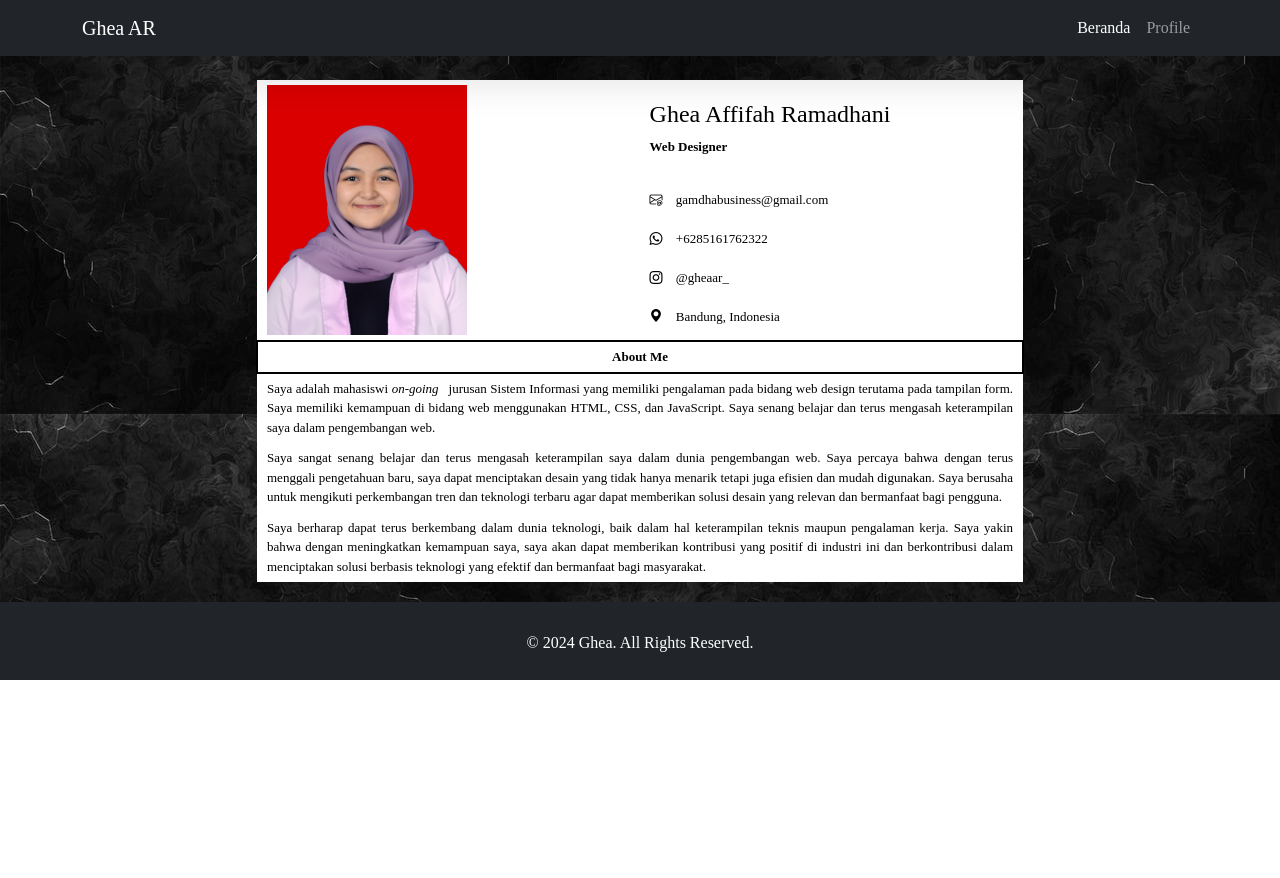
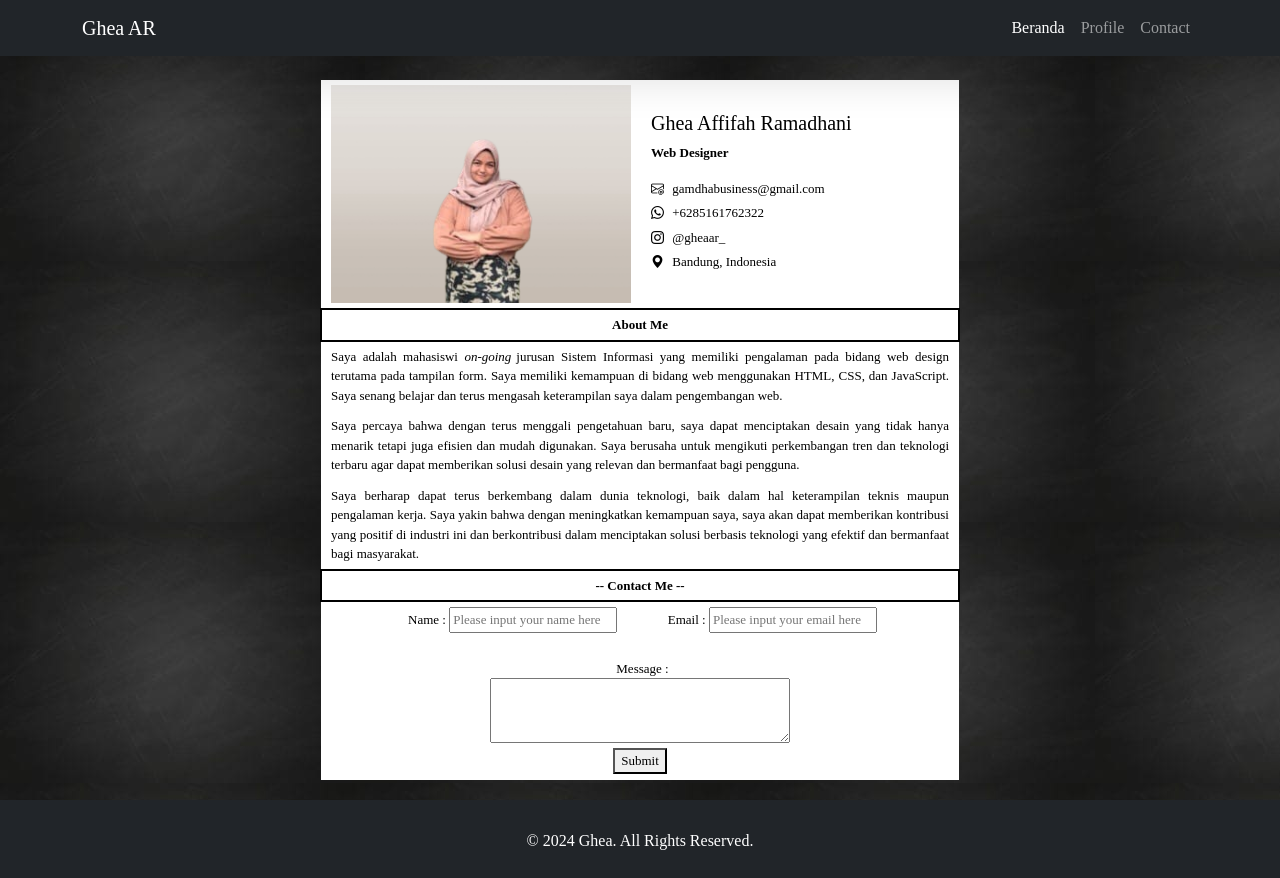
Before and after one commit to GheaAR/GheaAR.github.io, a plain HTML site: page index.html in a window 1280 px wide. Before the commit the page ends 800 px from the top, so only its background shows below. Drawn offline with nearby package versions, Linux system fonts and the light colour scheme.

Commit message:
merubah foto, update beranda, dan update profile

```diff
--- a/index.html
+++ b/index.html
@@ -3,7 +3,7 @@
 <head>
     <meta charset="UTF-8">
     <meta name="viewport" content="width=device-width, initial-scale=1.0">
-    <title>My CV</title>
+    <title>Ghea's CV</title>
     <!-- Bootstrap -->
     <link href="https://cdn.jsdelivr.net/npm/bootstrap@5.3.3/dist/css/bootstrap.min.css" rel="stylesheet" integrity="sha384-QWTKZyjpPEjISv5WaRU9OFeRpok6YctnYmDr5pNlyT2bRjXh0JMhjY6hW+ALEwIH" crossorigin="anonymous">
     <script src="https://cdn.jsdelivr.net/npm/bootstrap@5.3.3/dist/js/bootstrap.bundle.min.js" integrity="sha384-YvpcrYf0tY3lHB60NNkmXc5s9fDVZLESaAA55NDzOxhy9GkcIdslK1eN7N6jIeHz" crossorigin="anonymous"></script>
@@ -30,6 +30,9 @@
               <li class="nav-item">
                 <a class="nav-link" href="profile.html">Profile</a>
               </li>
+              <li class="nav-item">
+                <a class="nav-link" href="#contact_page">Contact</a>
+            </li>
             </ul>
           </div>
         </div>
@@ -41,43 +44,34 @@
       <div id="ket_beranda" class="mt-4">
         <table class="table">
           <tr>
-            <td rowspan="6">
-              <img src="img/profile-photo.jpeg" alt="">
-            </td>
-          </tr>
+            <td>
+              <div class="content-wrapper">
+                <img src="img/beranda-photo1.png" alt="foto beranda-photo">
+                <div class="text-content">
+                  <h5>Ghea Affifah Ramadhani</h5>
+                  <p><b>Web Designer</b></p>
 
-          <tr>
-            <td style="padding-top: 20px;">
-              <h4>Ghea Affifah Ramadhani</h4>
-              <p><b>Web Designer</b></p>
-            </td>
-          </tr>
-
-          <tr>
-            <td id="email_info">
+                  <div id="email_info">
                     <i class="bi bi-envelope-at"></i>
                     <p>gamdhabusiness@gmail.com</p>
-            </td>
-          </tr>
+                  </div>
 
-          <tr>
-            <td id="wa_info">
+                  <div id="wa_info">
                     <i class="bi bi-whatsapp"></i>
                     <p>+6285161762322</p>
-            </td>
-          </tr>
+                  </div>
 
-          <tr>
-            <td id="ig_info">
+                  <div id="ig_info">
                     <i class="bi bi-instagram"></i>
                     <p>@gheaar_</p>
-            </td>
-          </tr>
+                  </div>
 
-          <tr>
-            <td id="loc_info">
+                  <div id="loc_info">
                     <i class="bi bi-geo-alt-fill"></i>
                     <p>Bandung, Indonesia</p>
+                  </div>
+                </div>
+              </div>
             </td>
           </tr>
 
@@ -90,22 +84,58 @@
           </tr>
 
           <tr>
-            <td colspan="2">
+            <td>
               Saya adalah mahasiswi <i>on-going</i>jurusan Sistem Informasi yang memiliki pengalaman pada bidang web design terutama pada tampilan form. Saya memiliki kemampuan di bidang web menggunakan HTML, CSS, dan JavaScript. Saya senang belajar dan terus mengasah keterampilan saya dalam pengembangan web.
             </td>
           </tr>
 
           <tr>
-            <td colspan="2">
-              Saya sangat senang belajar dan terus mengasah keterampilan saya dalam dunia pengembangan web. Saya percaya bahwa dengan terus menggali pengetahuan baru, saya dapat menciptakan desain yang tidak hanya menarik tetapi juga efisien dan mudah digunakan. Saya berusaha untuk mengikuti perkembangan tren dan teknologi terbaru agar dapat memberikan solusi desain yang relevan dan bermanfaat bagi pengguna.
+            <td>
+               Saya percaya bahwa dengan terus menggali pengetahuan baru, saya dapat menciptakan desain yang tidak hanya menarik tetapi juga efisien dan mudah digunakan. Saya berusaha untuk mengikuti perkembangan tren dan teknologi terbaru agar dapat memberikan solusi desain yang relevan dan bermanfaat bagi pengguna.
             </td>
           </tr>
 
           <tr>
-            <td colspan="2">
+            <td>
               Saya berharap dapat terus berkembang dalam dunia teknologi, baik dalam hal keterampilan teknis maupun pengalaman kerja. Saya yakin bahwa dengan meningkatkan kemampuan saya, saya akan dapat memberikan kontribusi yang positif di industri ini dan berkontribusi dalam menciptakan solusi berbasis teknologi yang efektif dan bermanfaat bagi masyarakat.
             </td>
           </tr>
+
+          <div id="contact_page">
+            <tr>
+              <td style="text-align: center;" id="contact">
+                <p>
+                  <b>-- Contact Me --</b>
+                </p>
+              </td>
+            </tr>
+
+            <tr>
+              <td style="text-align: center;">
+                <form>
+                  <label for="nama">
+                    <i></i>Name :
+                    <input type="text" placeholder="Please input your name here" name="nama">
+                  </label>
+                  &nbsp;&nbsp;&nbsp;&nbsp;&nbsp;&nbsp;&nbsp;&nbsp;&nbsp;&nbsp;&nbsp;&nbsp;
+                  <label for="email_contact">
+                    <i></i>Email :
+                    <input type="email" placeholder="Please input your email here" name="email_contact">
+                  </label>
+              </td>
+            </tr>
+
+            <tr>
+              <td style="text-align: center; padding-top: 20px;">
+                <label for="message">
+                  <i></i>Message : <br>
+                  <textarea name="message" id="message" rows="3" style="width: 300px;"></textarea>
+                </label> <br>
+                <button value="submit" class="btn-outline-dark">Submit</button>
+              </form>
+              </td>
+            </tr>
+          </div>
         </table>
       </div>
       <!-- table end -->
--- a/styles.CSS
+++ b/styles.CSS
@@ -19,14 +19,14 @@ td {
 }
 
 #profile {
-    background-image: url(img/bg-1.jpeg);
+    background-image: url(img/bg-4.jpeg);
 }
 
 #profile_bio {
-    background-image: url(img/bg-1.jpeg);
+    background-image: url(img/bg-4.jpeg);
 }
 
-#ket_beranda, #Biodata {
+#Biodata {
     display: flex;
     color: white;
     text-align: justify;
@@ -36,16 +36,17 @@ td {
 }
 
 #ket_beranda img{
-    width: 200px;
-    margin-left: auto;
+    width: 300px;
     vertical-align: middle;
+    margin-right: 20px;
 }
 
 #ket_beranda table{
     border: white;
-    width: 60%;
+    width: 50%;
     margin: 0 auto;
     margin-bottom: 20px;
+    text-align: center;
 }
 
 #ket_beranda td{
@@ -58,10 +59,10 @@ td {
 }
 
 i {
-    margin-right: 10px;
+    margin-right: 5px;
 }
 
-#aboutme, #education, #experience, #skill{
+#aboutme, #education, #experience, #skill, #contact{
     border: 2px solid black;
     padding: 10px;
     margin: 10px 0;
@@ -83,7 +84,43 @@ i {
 }
 
 #BiodataPhoto {
-    width: 200px;
+    width: 150px;
     height: fit-content;
     vertical-align: middle;
+    margin-top: 20px;
 }
+
+#ket_beranda {
+    display: flex;
+    flex-direction: column;
+    align-items: center;
+    color: white;
+    font-size: small;
+}
+
+.content-wrapper {
+    display: flex;
+    align-items: center;
+    justify-content: flex-start;
+}
+
+.text-content {
+    display: flex;
+    flex-direction: column;
+}
+
+#email_info, #wa_info, #ig_info, #loc_info {
+    margin-bottom: 5px;
+}
+
+#table_bio td {
+    padding: 10px;
+}
+
+#table_bio td:nth-child(1) {
+    width: 20%;
+}
+
+#table_bio td:nth-child(3) {
+    width: 50%;
+}
```
Also changed, not shown: profile.html (+3 -2 lines), img/beranda-photo1.png (added), img/bg-1.jpeg (deleted), img/bg-4.jpeg (added). Lines whose indentation alone changed are shown as unchanged.
